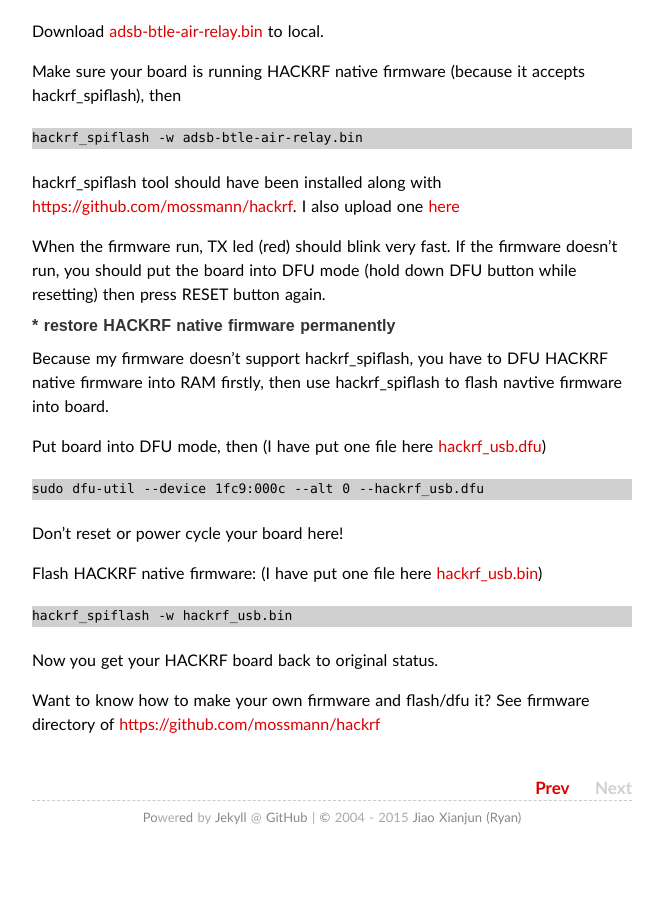
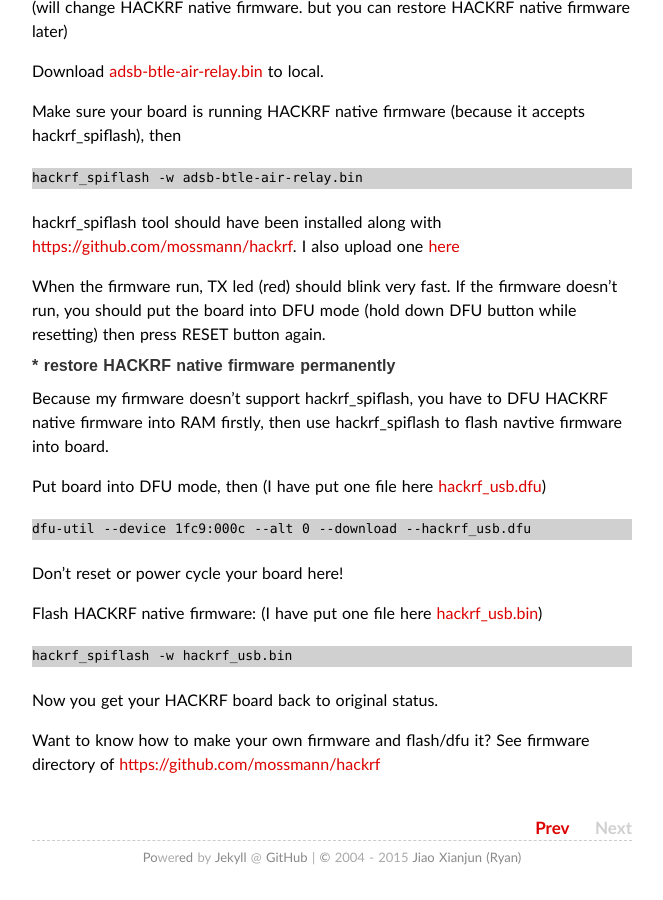
Before and after one commit to sdr-x/sdr-x.github.io, a Jekyll site: the page built from _posts/2015-07-11-abar.md, in a window 1280 px wide and 900 px high, scrolled down 1303 px. Shown: the whole window, without its empty margins (308-971 px from the left). Built offline with Jekyll 4.4.1, drawn with Linux system fonts in a browser that asks for light colours; some web fonts are replaced; Markdown is read by kramdown in place of the engine named in the settings; comment, search, counter and statistics services are not loaded; before the commit the page ends 2163 px from its top, so only the background shows below that; some of the changed text lies outside the part shown.

Commit message:
Update 2015-07-11-abar.md

```diff
--- a/_posts/2015-07-11-abar.md
+++ b/_posts/2015-07-11-abar.md
@@ -55,7 +57,7 @@ Because my firmware doesn't support hackrf_spiflash, you have to DFU HACKRF nati
 
 Put board into DFU mode, then (I have put one file here [hackrf_usb.dfu](https://github.com/sdr-x/sdr-x.github.io/blob/master/_resource/hackrf_usb.dfu))
 
-    sudo dfu-util --device 1fc9:000c --alt 0 --hackrf_usb.dfu
+    dfu-util --device 1fc9:000c --alt 0 --download --hackrf_usb.dfu
 
 Don't reset or power cycle your board here!
 
```
Also changed, not shown: other parts of _posts/2015-07-11-abar.md (+2 -0 lines).
